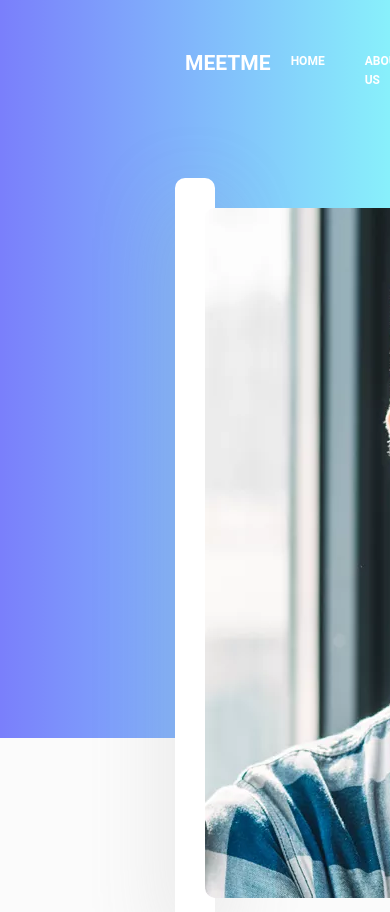
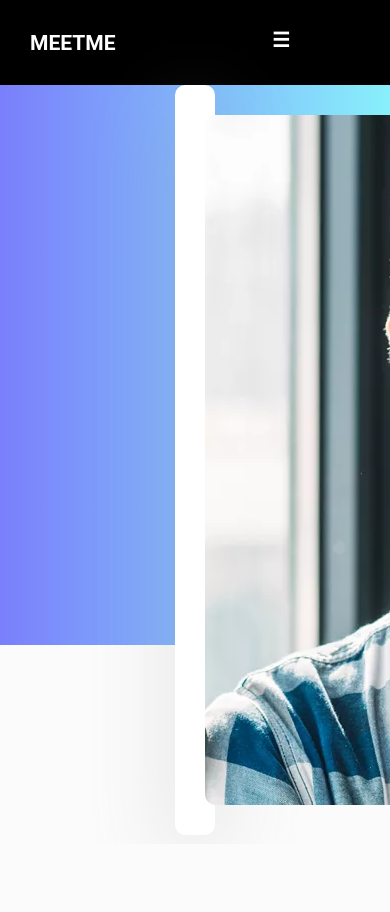
Before and after one commit to aashvr/ui-assignment, a plain HTML site: page index.html in a window 390 px wide. Shown: the top 912 px of the page. After the commit the page ends 844 px from the top, so only its background shows below. Drawn offline with Linux system fonts and the light colour scheme.

Commit message:
navbar made responsive

```diff
--- a/index.html
+++ b/index.html
@@ -17,11 +17,11 @@
     <title>Meet Me</title>
   </head>
   <body>
-    <nav>
-      <div class="logo">
+    <nav class="navbar">
+      <div class="navbar-logo">
         <h3>MEETME</h3>
       </div>
-      <ul class="nav-links">
+      <ul class="navbar-links" id="navbarLinks">
         <li><a href="#">Home</a></li>
         <li><a href="#">About Us</a></li>
         <li><a href="#">Services Us</a></li>
@@ -29,6 +29,7 @@
         <li><a href="#">Blog</a></li>
         <li><a href="#">Contact</a></li>
       </ul>
+      <div class="menu-button" id="menuButton">&#9776;</div>
     </nav>
     <section>
       <div class="header">
@@ -91,6 +92,7 @@
         </div>
       </div>
     </section>
+    <!--
     <section class="about-section">
       <div class="left-text">
         <h2>ABOUT MYSELF</h2>
@@ -175,7 +177,7 @@
         </div>
       </div>
     </section>
-    <!-- Hopefully writing better code from this point -->
+
     <section class="offerings">
       <div class="heading">
         <h2>OFFERINGS TO MY CLIENTS</h2>
@@ -312,7 +314,6 @@
             <span class="fa fa-star checked"></span>
             <span class="fa fa-star checked"></span>
             <span class="fa fa-star checked"></span>
-            <!-- <span class="fa fa-star"></span> -->
             <i class="fa-solid fa-star-half-stroke checked"></i>
           </div>
         </div>
@@ -328,7 +329,6 @@
             <span class="fa fa-star checked"></span>
             <span class="fa fa-star checked"></span>
             <span class="fa fa-star checked"></span>
-            <!-- <span class="fa fa-star"></span> -->
             <i class="fa-solid fa-star-half-stroke checked"></i>
           </div>
         </div>
@@ -344,7 +344,6 @@
             <span class="fa fa-star checked"></span>
             <span class="fa fa-star checked"></span>
             <span class="fa fa-star checked"></span>
-            <!-- <span class="fa fa-star"></span> -->
             <i class="fa-solid fa-star-half-stroke checked"></i>
           </div>
         </div>
@@ -384,6 +383,14 @@
           </div>
         </div>
       </div>
-    </footer>
+    </footer> -->
   </body>
+  <script>
+    var menuButton = document.getElementById("menuButton");
+    var navbarLinks = document.getElementById("navbarLinks");
+
+    menuButton.addEventListener("click", function () {
+      navbarLinks.classList.toggle("show-navbar-links");
+    });
+  </script>
 </html>
--- a/style.css
+++ b/style.css
@@ -9,19 +9,100 @@ body {
     background-color: #fbfbfb;
 }
 
-.header {
-    background-image: linear-gradient(to right, rgba(122,127,251,255), rgba(136,240,251,255));
-    height: 560px;
-}
+.navbar {
+    display: flex;
+    justify-content: space-between;
+    background: linear-gradient(to right, rgba(122, 127, 251, 255), rgba(136, 240, 251, 255));
+    /* padding: 40px 175px 40px 175px; */
+    padding: 40px;
+    padding-left: 175px;
+    padding-right: 175px;
+    /* padding-top: 20px;
+    padding-bottom: 20px; */
+    /* padding: 10px; */
+    /* align-items: center; */
+  }
 
-nav {
+  nav .navbar-logo {
+    padding: 10px;
+    color: #ffffff;
+    font-size: 18px;
+    font-weight: 600;
+  }
+
+  .navbar-links {
+    list-style-type: none;
+    margin: 0;
+    padding: 0;
+  }
+
+  .navbar-links li {
+    display: inline-block;
+  }
+
+  .navbar-links li a {
+    display: block;
+    padding: 10px;
+    text-decoration: none;
+    color: #fff;
+    font-size: 12px;
+    font-weight: 600;
+    text-transform: uppercase;
+
+  }
+
+  .menu-button {
+    display: none;
+    font-size: 20px;
+    font-weight: 800;
+    padding-left: 20px;
+    padding-right: 20px;
+    padding-top: 8px;
+    cursor: pointer;
+    color: #fff;
+  }
+
+    /* Media query for mobile devices */
+    @media (max-width: 768px) {
+        .navbar {
+          flex-wrap: wrap;
+          background: #000000;
+          padding: 20px;
+          padding-right: 80px;
+        }
+
+        nav .navbar-logo {
+          order: 1;
+          margin-right: auto;
+          /* margin-bottom: 10px; */
+        }
+
+        .navbar-links {
+          display: none;
+          order: 3;
+        }
+
+        .navbar-links li {
+          margin-bottom: 5px;
+        }
+
+        .menu-button {
+          display: block;
+          order: 2;
+          /* padding-right: 80px; */
+          /* padding: 10px; */
+        }
+
+        .show-navbar-links {
+          display: block !important;
+        }
+      }
+
+
+/* nav {
     background-image: linear-gradient(to right, rgba(122,127,251,255), rgba(136,240,251,255));
     display: flex;
     justify-content: space-between;
-    /* margin-left: 175px;
-    margin-right: 175px;
-    padding-top: 40px;
-    margin-bottom: 80px; */
     padding-left: 175px;
     padding-right: 175px;
     padding-top: 40px;
@@ -55,6 +136,11 @@ nav ul li a {
     font-size: 12px;
     letter-spacing: normal;
     font-weight: 600;
+} */
+
+.header {
+    background-image: linear-gradient(to right, rgba(122,127,251,255), rgba(136,240,251,255));
+    height: 560px;
 }
 
 .hero {
--- /dev/null
+++ b/temp.css
@@ -0,0 +1,71 @@
+body {
+    padding: 0;
+    margin: 0;
+}
+
+.navbar {
+    display: flex;
+    justify-content: space-between;
+    align-items: center;
+    padding: 10px;
+    background-color: #f2f2f2;
+  }
+
+  .navbar-links {
+    list-style-type: none;
+    margin: 0;
+    padding: 0;
+  }
+
+  .navbar-links li {
+    display: inline-block;
+  }
+
+  .navbar-links li a {
+    display: block;
+    padding: 10px;
+    text-decoration: none;
+    color: #000;
+    font-size: 12px;
+    font-weight: 600;
+    text-transform: uppercase;
+
+  }
+
+  .menu-button {
+    display: none;
+    font-size: 20px;
+    cursor: pointer;
+  }
+
+  /* Media query for mobile devices */
+  @media (max-width: 768px) {
+    .navbar {
+      flex-wrap: wrap;
+    }
+
+    .navbar-logo {
+      order: 1;
+      margin-right: auto;
+      margin-bottom: 10px;
+    }
+
+    .navbar-links {
+      display: none;
+      order: 3;
+    }
+
+    .navbar-links li {
+      margin-bottom: 5px;
+    }
+
+    .menu-button {
+      display: block;
+      order: 2;
+      padding: 10px;
+    }
+
+    .show-navbar-links {
+      display: block !important;
+    }
+  }
```
Also changed, not shown: bootstrap.html (added, +32 -0 lines).
